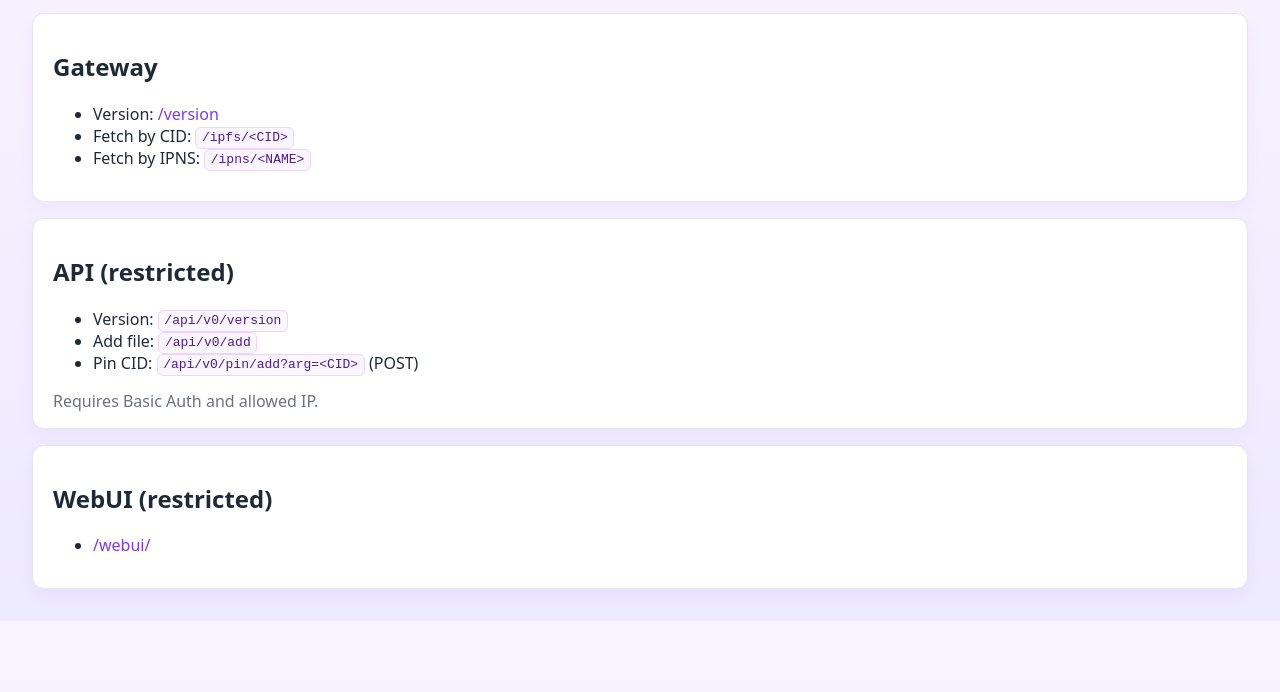
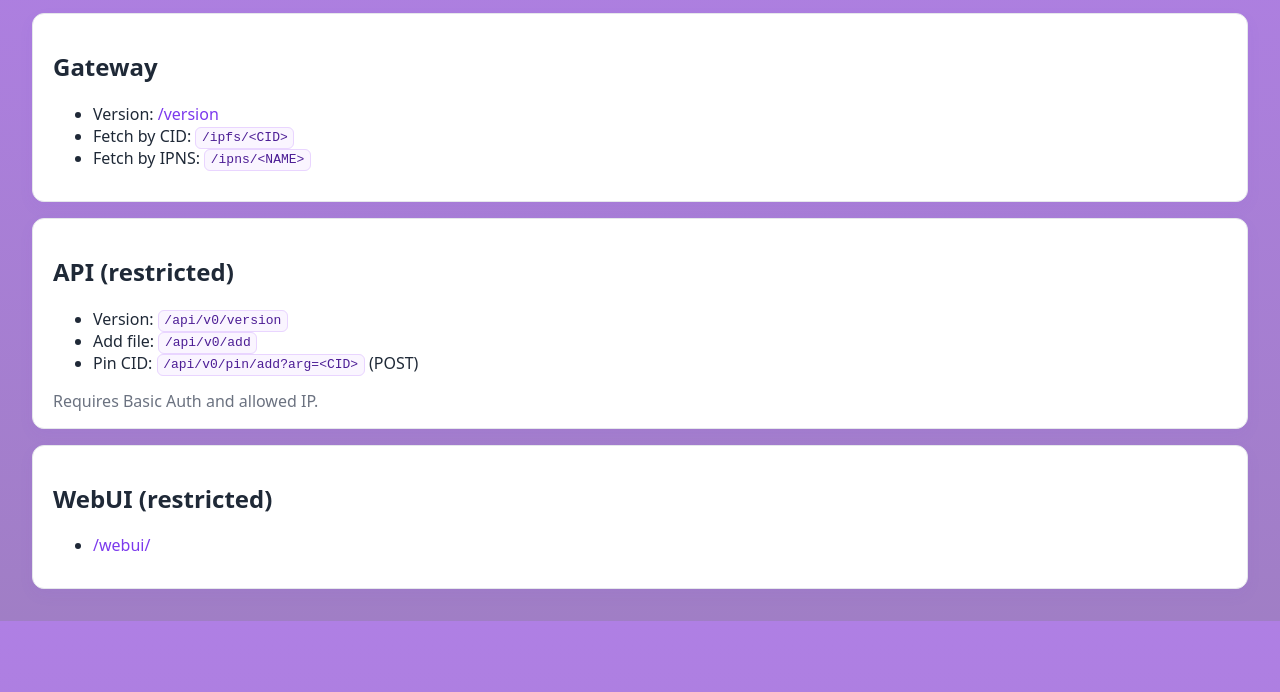
Before and after one commit to niazhussain/ipfs, a plain HTML site: page nginx/html/index.html in a window 1280 px wide. Shown: the part 108-800 px from the top of the page. Drawn offline with Linux system fonts and the light colour scheme.

Commit message:
add: home page

```diff
--- a/nginx/html/index.html
+++ b/nginx/html/index.html
@@ -11,8 +11,8 @@
   <style>
     :root {
       /* Light purple background similar to app.peaq.xyz section */
-      --bg-start: #f9f3ff; /* violet-50 */
-      --bg-end: #ede9fe;   /* violet-100 */
+      --bg-start: #af7fe4; /* violet-100 */
+      --bg-end: #a07ec5;   /* violet-200 */
       --text: #1f2937;     /* slate-800 */
       --muted: #6b7280;    /* gray-500 */
       --accent: #7c3aed;   /* violet-600 */
```
